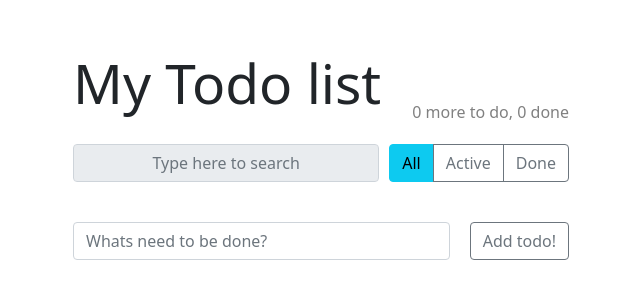
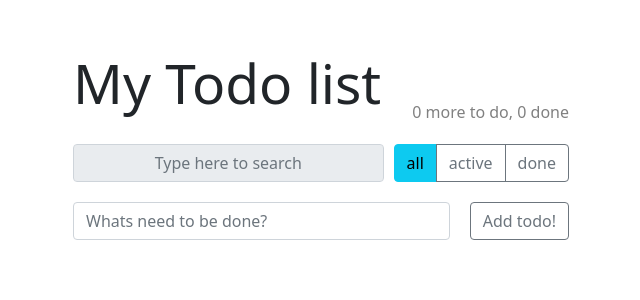
Before and after one commit to TrubitsynEgor/todo-list_app, a React (Create React App) app: page / in a window 1280 px wide. Shown: the top 300 px of the page, without its empty margins (319-959 px from the left). Built offline with nearby package versions, Linux system fonts and the light colour scheme.

Commit message:
realized btn-filter

```diff
--- a/src/App.js
+++ b/src/App.js
@@ -3,6 +3,8 @@ import TodoList from './components/TodoList';
 import AppHeader from './components/AppHeader';
 import SearchPanel from './components/SearchPanel';
 import AddItem from './components/AddItem'
+import ItemStatusFilter from './components/ItemStatusFilter'
+
 import './App.css'
 
 export default class App extends Component {
@@ -32,10 +34,9 @@ export default class App extends Component {
 		this.maxId = 100;
 
 		this.state = {
-			todoData: [
-
-			],
+			todoData: [],
 			tern: '',
+			filter: 'all'// can be 'active' 'done' 'all'
 		};
 
 		this.deleteItem = (id) => {
@@ -78,25 +79,44 @@ export default class App extends Component {
 			if (tern.length === 0) return items;
 			return items.filter((item) => item.label.toLowerCase().indexOf(tern.toLowerCase()) > -1)
 		}
+
 		this.onSearchChange = (tern) => {
 			this.setState({ tern });
 		}
+		this.onFilterChange = (filter) => {
+			this.setState({ filter });
+		}
 
+		this.filterItems = (items, filter) => {
+			switch (filter) {
+				case 'all': return items;
+				case 'active': return items.filter((item) => !item.done);
+				case 'done': return items.filter((item) => item.done);
+				default: return items;
+			}
+		}
 	};
 
 
 
 
 	render() {
-		const { todoData, tern } = this.state;
-		const visibleItems = this.searchItem(todoData, tern)
+		const { todoData, tern, filter } = this.state;
+		const visibleItems = this.filterItems(
+			this.searchItem(todoData, tern), filter
+		)
+
+
 		const doneCount = todoData.filter((el) => el.done).length;
 		const todoCount = todoData.length - doneCount;
 
 		return (
 			<div className='app' >
 				<AppHeader toDo={todoCount} done={doneCount} />
-				<SearchPanel onSearchChange={this.onSearchChange} />
+				<div className='search-panel'>
+					<SearchPanel onSearchChange={this.onSearchChange} />
+					<ItemStatusFilter filter={filter} onFilterChange={this.onFilterChange} />
+				</div >
 				<TodoList
 					todos={visibleItems}
 					onDeleted={this.deleteItem}
@@ -104,6 +124,8 @@ export default class App extends Component {
 					onToggleDone={this.onToggleDone} />
 
 				<AddItem onItemAdded={this.addItem} />
+
+
 			</div>
 		)
 	}
--- a/src/components/ItemStatusFilter/ItemStatusFilter.js
+++ b/src/components/ItemStatusFilter/ItemStatusFilter.js
@@ -3,13 +3,27 @@ import React, { Component } from "react"
 
 export default class ItemStatusFilter extends Component {
 
+	buttons = [
+		{ name: 'all', label: 'all' },
+		{ name: 'active', label: 'active' },
+		{ name: 'done', label: 'done' },
+	];
 
 	render() {
+
+		const { filter, onFilterChange } = this.props;
+
+		const buttons = this.buttons.map(({ name, label }) => {
+			const isActive = filter === name;
+			const classBtn = isActive ? 'btn-info' : 'btn-outline-secondary'
+			return (
+				<button type="button" className={`btn ${classBtn}`} key={name} onClick={() => onFilterChange(name)}>{label}</button>
+			)
+		});
+
 		return (
 			<div className='btn-group'>
-				<button type="button" className="btn btn-info">All</button>
-				<button type="button" className="btn btn-outline-secondary">Active</button>
-				<button type="button" className="btn btn-outline-secondary">Done</button>
+				{buttons}
 			</div>
 		)
 	}
--- a/src/components/SearchPanel/SearchPanel.css
+++ b/src/components/SearchPanel/SearchPanel.css
@@ -1,10 +1,11 @@
 .search-panel {
+	width: 100%;
+	justify-content: center;
+	align-items: center;
 	display: flex;
-	flex-wrap: wrap;
 	gap: 10px;
-	padding-bottom: 20px;
 
 }
 .search-panel__input {
-	flex: 1 0 60%;
+
 }
--- a/src/components/SearchPanel/SearchPanel.js
+++ b/src/components/SearchPanel/SearchPanel.js
@@ -1,6 +1,5 @@
 import React, { Component } from 'react'
 import './SearchPanel.css'
-import ItemStatusFilter from '../ItemStatusFilter'
 
 
 
@@ -24,7 +23,6 @@ export default class SearchPanel extends Component {
 					value={this.state.tern}
 					onChange={this.onSearchChange}
 				/>
-				<ItemStatusFilter />
 			</div>
 		)
 	}
```
